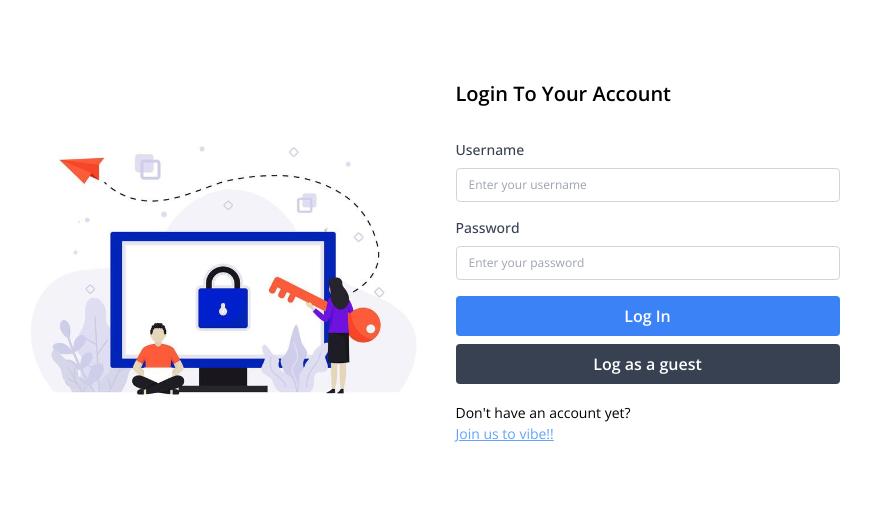
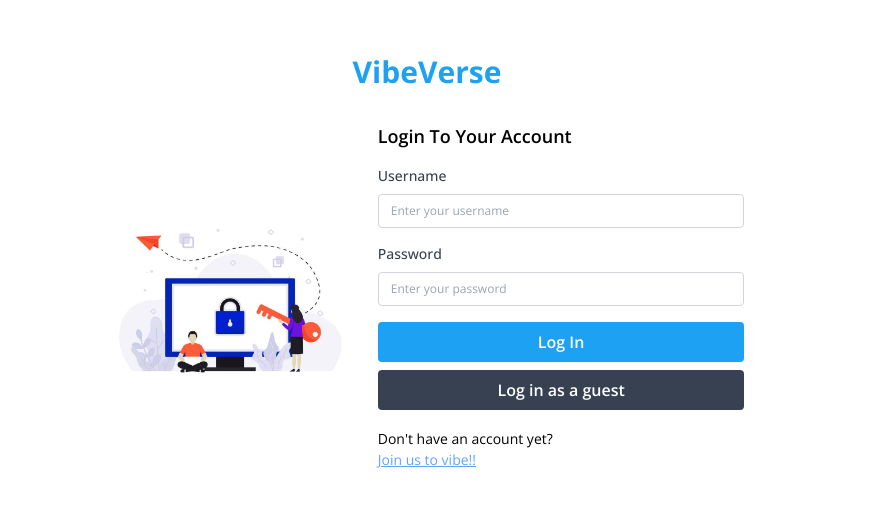
Before and after one commit to dssitachi/Social, a React (Create React App) app: page /login in a window 1280 px wide. Shown: the part 138-644 px from the top of the page, without its empty margins (213-1084 px from the left). Built offline with nearby package versions, Linux system fonts and the light colour scheme; what miragejs would draw is missing.

Commit message:
added styling on register and login page

```diff
--- a/src/pages/Login.jsx
+++ b/src/pages/Login.jsx
@@ -27,18 +27,22 @@ function Login() {
 	}
 
 	function loginAsGuest() {
-		dispatch(handleLogin({ username: "LParker22", password: "LParker22"}))
+		dispatch(handleLogin({ username: "LParker22", password: "LParker22" }))
 	}
 
 	return (
-		<section className="min-h-screen mx-auto px-4 sm:px-6 lg:max-w-7xl lg:px-8 flex-col md:flex-row  flex justify-center items-center gap-8">
+		<section className="min-h-screen mx-auto px-4 sm:px-6 lg:max-w-7xl lg:px-8 flex-col flex justify-center items-center gap-8">
+			<div className="text-center">
+				<h1 className="text-3xl font-bold text-[#1DA1F2]">VibeVerse</h1>
+			</div>
+			<div className="flex flex-col md:flex-row justify-center items-center gap-8">
 				<div className="h-32 w-32 md:h-auto md:w-auto">
 					<img src={loginImage} alt="Login Logo Image" />
 				</div>
 				<div className="max-w-sm w-full">
-				<h2 className="font-semibold text-xl mb-4">Login To Your Account</h2>
+					<h2 className="font-semibold text-lg mb-4">Login To Your Account</h2>
 					<form
-					className="w-full bg-white rounded py-4"
+						className="w-full bg-white rounded pb-4"
 						onSubmit={handleSubmit}
 					>
 						<div className="mb-4">
@@ -69,7 +73,7 @@ function Login() {
 						</div>
 						<div className="flex items-center justify-between mb-2">
 							<button
-							className="w-full bg-blue-500 text-white font-semibold py-2 px-4 rounded focus:outline-none focus:shadow-outline"
+								className="w-full bg-[#1DA1F2] text-white font-semibold py-2 px-4 rounded focus:outline-none focus:shadow-outline"
 								type="submit"
 							>
 								Log In
@@ -78,7 +82,7 @@ function Login() {
 						<div className="flex items-center justify-between">
 							<button onClick={loginAsGuest} type="button"
 								className="w-full bg-gray-700 text-white font-semibold py-2 px-4 rounded focus:outline-none focus:shadow-outline">
-							Log as a guest
+								Log in as a guest
 							</button>
 						</div>
 					</form>
@@ -89,7 +93,7 @@ function Login() {
 						</NavLink>
 					</div>
 				</div>
-
+			</div>
 		</section>
 	);
 };
--- a/src/pages/Signup.jsx
+++ b/src/pages/Signup.jsx
@@ -37,14 +37,18 @@ function Signup() {
 	};
 
 	return (
-		<section className="min-h-screen mx-auto px-4 sm:px-6 lg:max-w-7xl lg:px-8 flex-col md:flex-row flex justify-center items-center gap-8">
+		<section className="min-h-screen mx-auto px-4 sm:px-6 lg:max-w-7xl lg:px-8 flex flex-col justify-center items-center gap-8">
+			<div className="text-center">
+				<h1 className="text-3xl font-bold text-[#1DA1F2]">VibeVerse</h1>
+				<span>Connecting Vibes, One Account at a Time: Join Vibeverse Today!</span>
+			</div>
+			<div className="flex flex-col md:flex-row justify-center items-center gap-8">
 				<div className="h-32 w-32 md:h-auto md:w-auto">
 					<img src={RegisterImg} alt="Register Logo Image" />
 				</div>
 				<div className="max-w-sm w-full">
-				<h2 className="font-semibold text-xl">Create An Account</h2>
 					<form
-					className="rounded py-4"
+						className="rounded pb-4"
 						onSubmit={(e) => {
 							handleSubmit(e);
 						}}
@@ -124,7 +128,7 @@ function Signup() {
 						<div className="flex items-center justify-center">
 							<button
 								type="submit"
-							className="button-primary bg-blue-600 w-full p-2 rounded text-white text-sm"
+								className="button-primary bg-[#1DA1F2] w-full p-2 rounded text-white text-sm"
 							>
 								Sign Up
 							</button>
@@ -137,6 +141,7 @@ function Signup() {
 						</NavLink>
 					</div>
 				</div>
+			</div>
 		</section>
 	)
 }
```
Also changed, not shown: src/assets/Register.png, 1 other file (tests, documents, lock files or other folders). Lines whose indentation alone changed are shown as unchanged.
